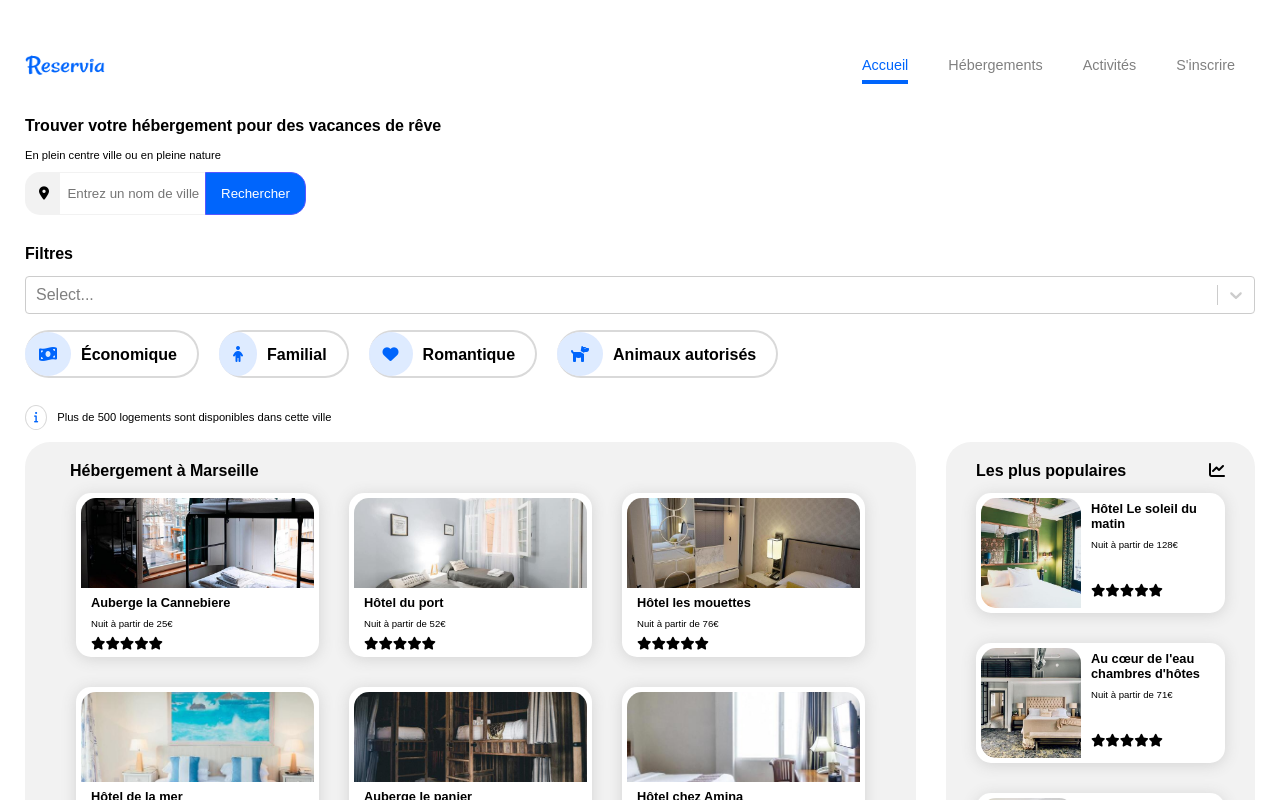
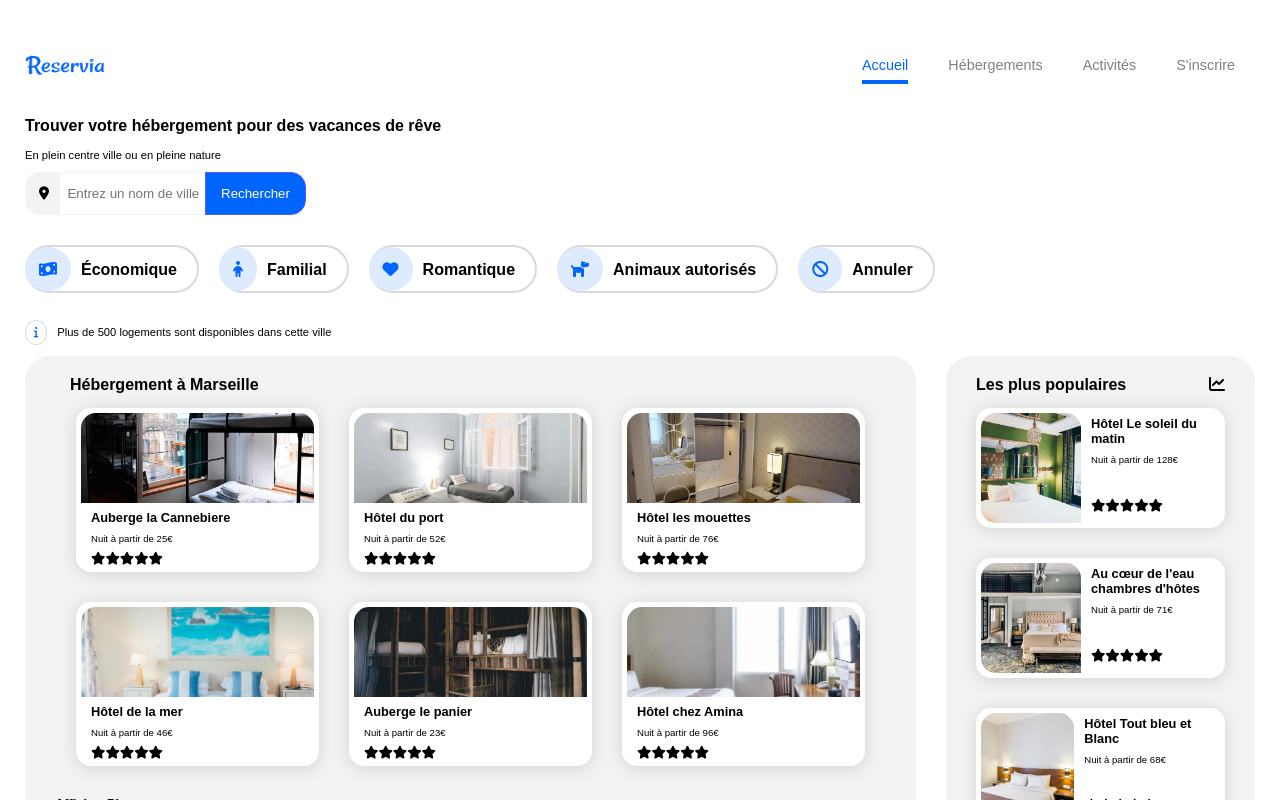
Before and after one commit to Marvinrn/reservia-react, a React (Create React App) app: page / in a window 1280 px wide. Shown: the top 800 px of the page. Built offline with nearby package versions, Linux system fonts and the light colour scheme.

Commit message:
menu filtre fonctionnel + supression de deux components
supression de l'ancien menu filtre et du dropdown + menu filtre fonctionnel et ajout d'un filtre reset

```diff
--- a/src/components/DropDown.js
+++ /dev/null
@@ -1,29 +0,0 @@
-import React from 'react'
-import Select from 'react-select'
-
-const options = [
-    { label: 'Économique', value: 'économique' },
-    { label: 'Familial', value: 'familial' },
-    { label: 'Romantique', value: 'romantique' },
-    { label: 'Animaux autorisés', value: 'animaux autorisés' }
-]
-
-function DropDown({ label }) {
-
-    function handleChange(value) {
-        console.log(value)
-    }
-
-    return (
-        <div>
-            <h1>{label}</h1>
-            <Select
-                isMulti={true}
-                options={options}
-                onChange={handleChange}
-            />
-        </div>
-    )
-}
-
-export default DropDown
--- a/src/components/Filters.js
+++ /dev/null
@@ -1,19 +0,0 @@
-import React from 'react';
-import '../styles/Filters.css'
-
-const Filters = () => {
-
-    return (
-
-        <nav>
-            <ul className='filters'>
-            <li><i className="fas fa-money-bill-wave"></i><strong>Économique</strong></li>
-            <li><i className="fas fa-child"></i><strong>Familial</strong></li>
-            <li><i className="fas fa-heart"></i><strong>Romantique</strong></li>
-            <li><i className="fas fa-dog"></i><strong>Animaux autorisés</strong></li>
-            </ul>
-        </nav>
-    );
-};
-
-export default Filters;
--- a/src/components/HostingAside.js
+++ b/src/components/HostingAside.js
@@ -1,18 +1,47 @@
-import React from 'react';
+import React, { useState } from 'react';
 import { homeHostingList } from '../datas/HostingAsideList'
-import {asideList} from '../datas/HostingAsideList'
+import { asideList } from '../datas/HostingAsideList'
 import HomeHostingItem from './HomeHostingItem';
 import '../styles/HostingAside.css'
 import HomeAsideItem from './HomeAsideItem';
+import '../styles/Filters.css'
 
 function HostingAside() {
 
+    const [items, setItems] = useState(homeHostingList)
+
+    const filterItem = (categItem) => {
+        const updateItem = homeHostingList.filter((curentElem) => {
+            return curentElem.category === categItem
+        });
+
+        setItems(updateItem);
+    }
+
+
     return (
-        <main className="sectionHostingAside">
+        <main>
+
+            <nav>
+                <ul className='filters'>
+                    <li onClick={() => filterItem('économique')} ><i className="fas fa-money-bill-wave"></i><strong>Économique</strong></li>
+                    <li onClick={() => filterItem('familial')} ><i className="fas fa-child"></i><strong>Familial</strong></li>
+                    <li onClick={() => filterItem('romantique')} ><i className="fas fa-heart"></i><strong>Romantique</strong></li>
+                    <li onClick={() => filterItem('animaux autorisés')} ><i className="fas fa-dog"></i><strong>Animaux autorisés</strong></li>
+                    <li onClick={() => setItems(homeHostingList)} ><i className="fas fa-ban"></i><strong>Annuler</strong></li>
+                </ul>
+            </nav>
+
+            <div className="infobulle">
+                <p><i className="fas fa-info"></i></p>
+                <p className="infobulletexte">Plus de 500 logements sont disponibles dans cette ville</p>
+            </div>
+
+            <div className="sectionHostingAside">
                 <section className="sectionHosting" >
                     <h2>Hébergement à Marseille</h2>
                     <div className="imgHosting" >
-                    {homeHostingList.map(({ id, cover, name, price }) => (
+                        {items.map(({ id, cover, name, price }) => (
                             <div key={id}>
                                 <HomeHostingItem
                                     cover={cover}
@@ -43,6 +72,7 @@ function HostingAside() {
                         ))}
                     </div>
                 </aside>
+            </div>
         </main>
     )
 }
--- a/src/pages/Home.js
+++ b/src/pages/Home.js
@@ -3,11 +3,10 @@ import { useState } from 'react';
 import Navigation from '../components/Navigation';
 import Logo from '../components/Logo';
 import '../styles/Home.css'
-import Filters from '../components/Filters';
 import HostingAside from '../components/HostingAside';
 import HomeActivities from '../components/HomeActivities';
 import Footer from '../components/Footer';
-import DropDown from '../components/DropDown';
+
 
 
 
@@ -38,14 +37,6 @@ function Home() {
                         </input>
                         <button className="searchBtn"><span>Rechercher</span> </button>
                     </form>
-                    <DropDown
-                        label="Filtres"
-                    />
-                    <Filters />
-                    <div className="infobulle">
-                        <p><i className="fas fa-info"></i></p>
-                        <p className="infobulletexte">Plus de 500 logements sont disponibles dans cette ville</p>
-                    </div>
                 </section>
                 <HostingAside />
                 <HomeActivities />
--- a/src/styles/Filters.css
+++ b/src/styles/Filters.css
@@ -1,6 +1,7 @@
 .filters
 {
     display: flex;
+	flex-wrap: wrap;
     list-style-type: none;
     padding: 0;
 
```
Lines whose indentation alone changed are shown as unchanged.
